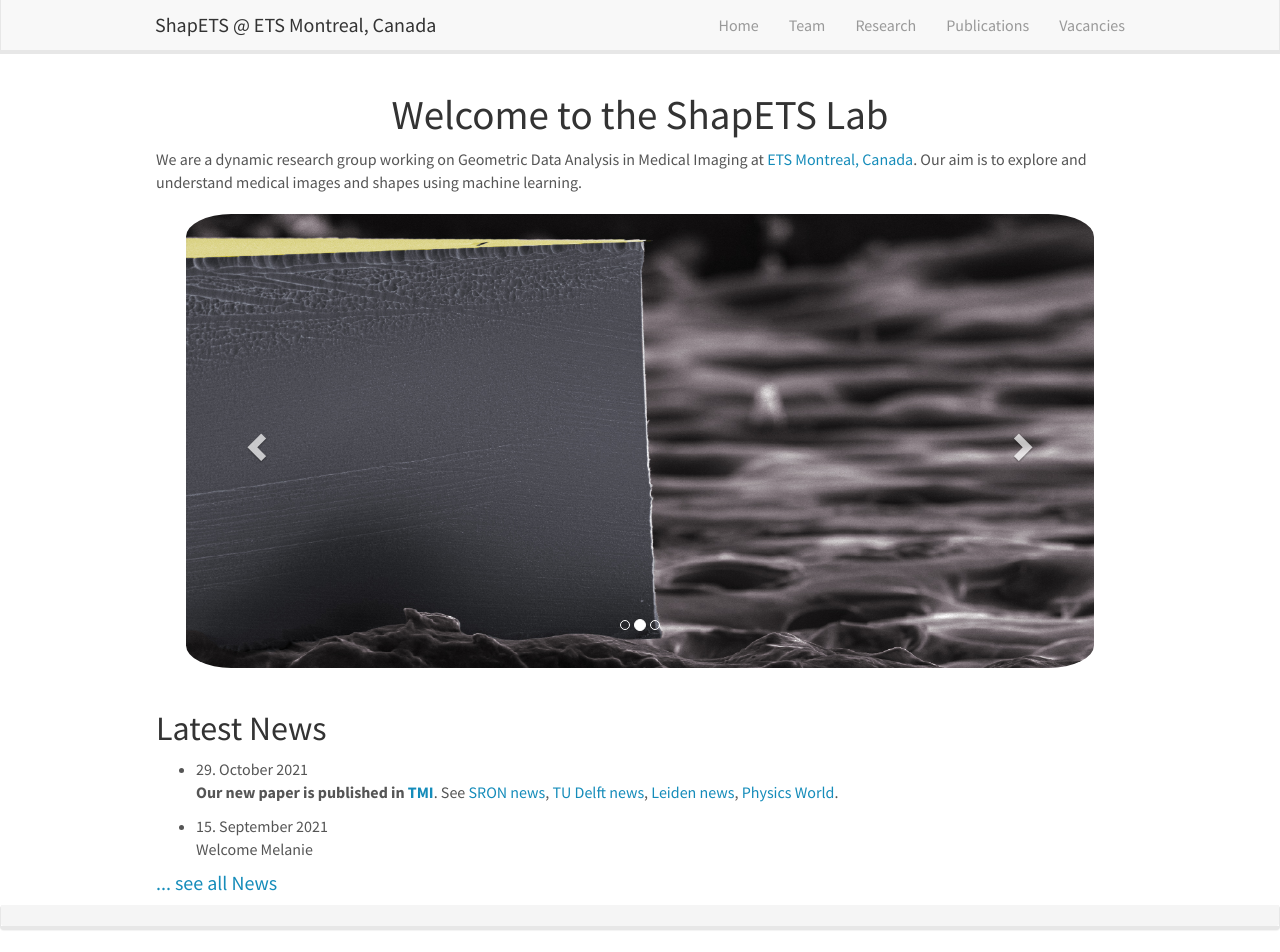
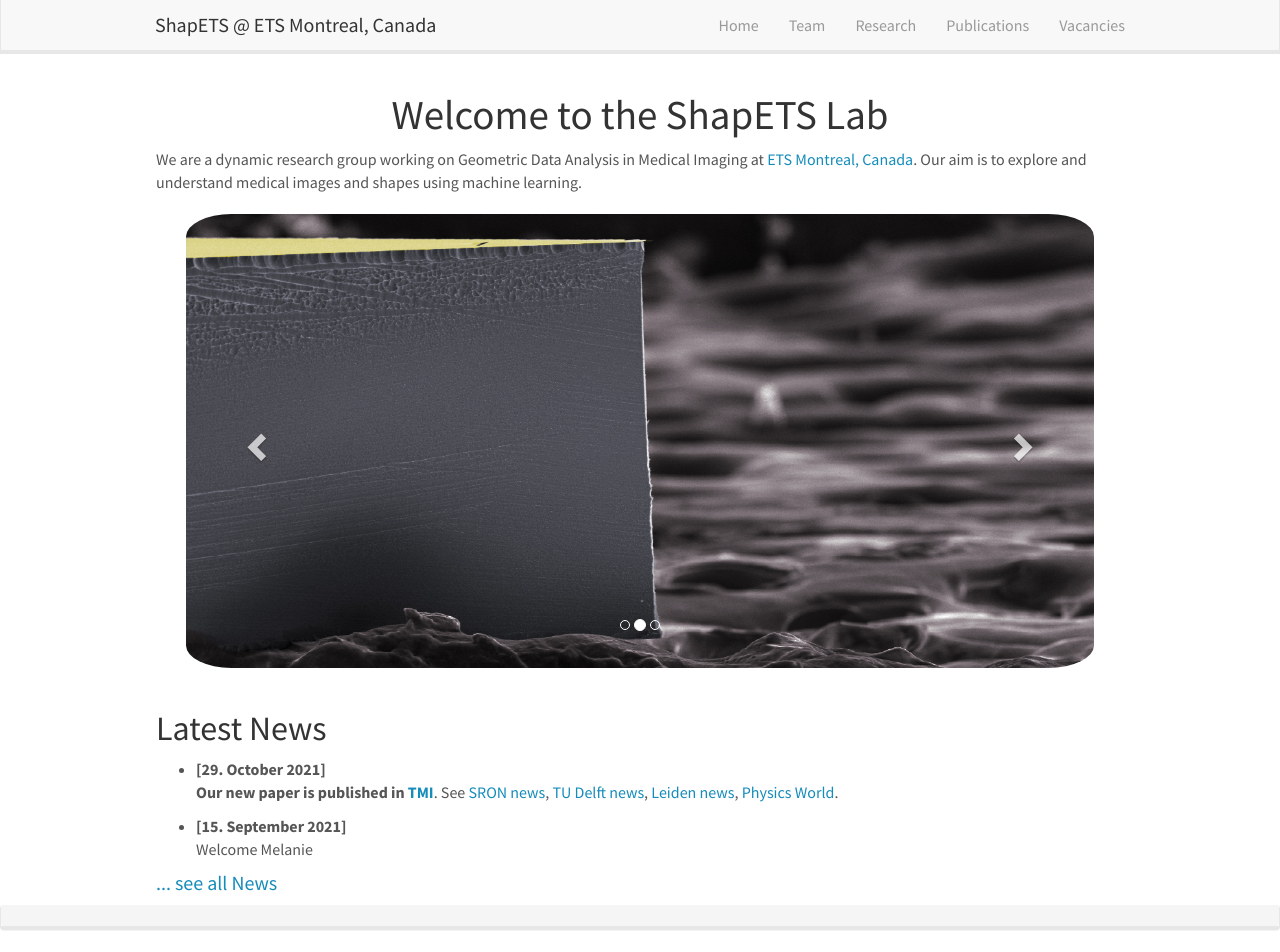
Before and after one commit to kharitz/shapets_website, a Jekyll site: the page built from _pages/home.md, in a window 1280 px wide and 952 px high. Built offline with Jekyll 4.4.1, drawn with Linux system fonts in a browser that asks for light colours; nearby versions of some CDN libraries.

Commit message:
Update news.html

```diff
--- a/_includes/news.html
+++ b/_includes/news.html
@@ -1,7 +1,7 @@
 <div >
 
 {% for article in site.data.news limit:9 %}
-<ul><li>{{ article.date }} {{ article.headline | markdownify}} </ul></li>
+<ul><li> <b>[{{article.date}}] </b> {{article.headline | markdownify}}</li></ul>
 {% endfor %}
 
 <h4><a href="{{ site.url }}{{ site.baseurl }}/allnews.html">... see all News</a></h4>
```
